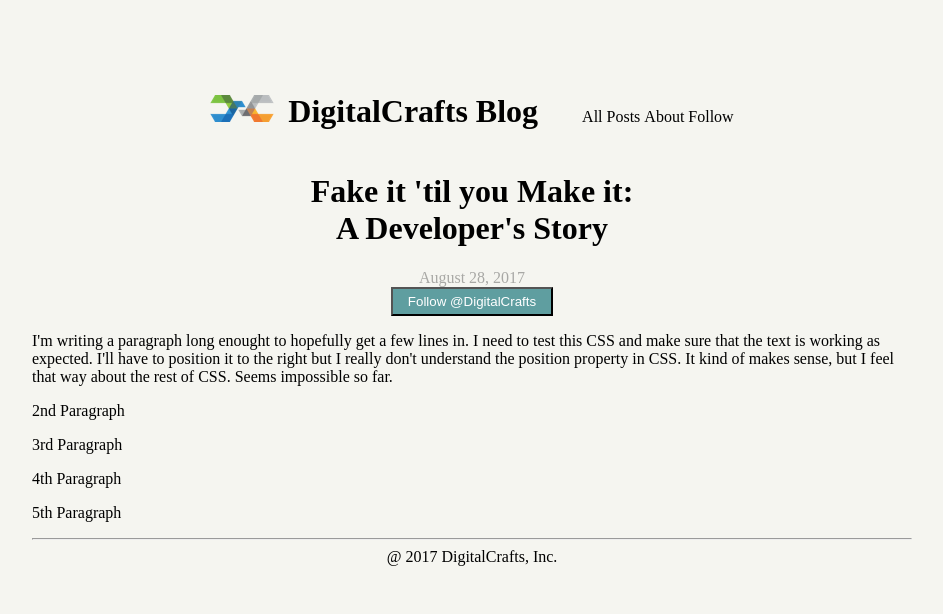
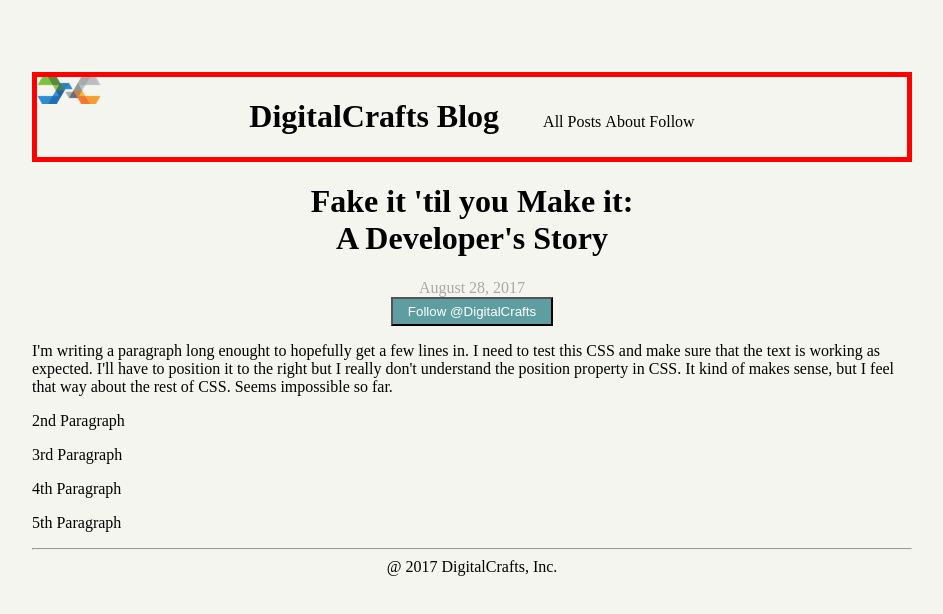
Before and after one commit to turnerfield77/20200208-DC_Blog, a plain HTML site: page index.html in a window 1280 px wide. Shown: the whole page, without its empty margins (168-1111 px from the left). Drawn offline with Linux system fonts and the light colour scheme.

Commit message:
Moving over to different computer

```diff
--- a/index.html
+++ b/index.html
@@ -32,11 +32,13 @@
             <div id="header-div">
                 <img src="images/logo.png" class="inline-header">
                 <h1 class="inline-header">DigitalCrafts Blog</h1>
-                <ul class="inline-header">
-                    <li class="inline-header">All Posts</li>
-                    <li class="inline-header">About</li>
-                    <li class="inline-header">Follow</li>
-                </ul>
+                <div class="inline-header">
+                    <ul class="inline-header">
+                        <li class="inline-header">All Posts</li>
+                        <li class="inline-header">About</li>
+                        <li class="inline-header">Follow</li>
+                    </ul>
+                </div>
             </div>
         </header>
         <h1>Fake it 'til you Make it:<br>A Developer's Story</h1>
--- a/styles/style.css
+++ b/styles/style.css
@@ -1,6 +1,11 @@
 html {
     padding: 5% 15% 2% 15%;
     background-color: #F5F5F0;
+}
+
+#header-div {
+    position: relative;
+    border: 5px solid red;
 }
 
 header {
@@ -13,7 +18,8 @@ header {
 }
 
 img {
-    padding-right: 10px;
+    position: absolute;
+    left: 0;
 }
 
 body:not(header) {
```
Also changed, not shown: style.css (added).
